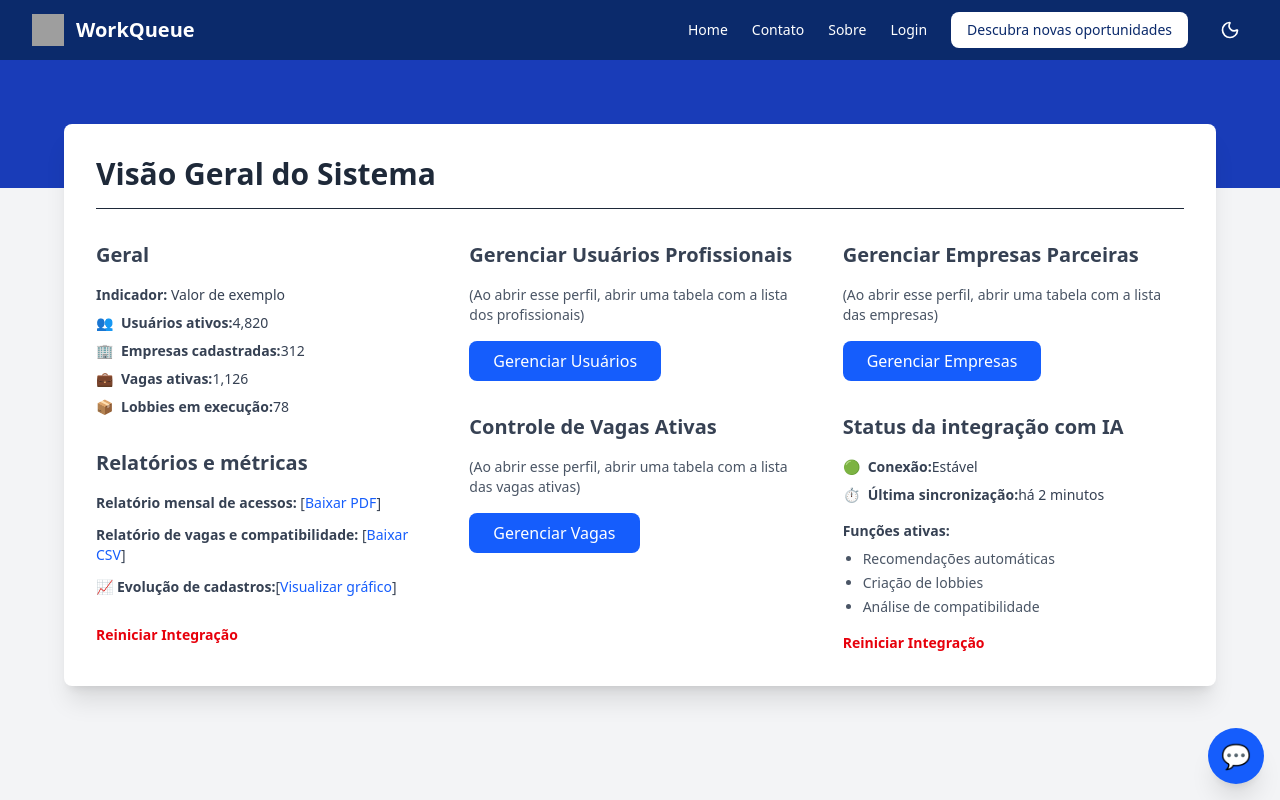
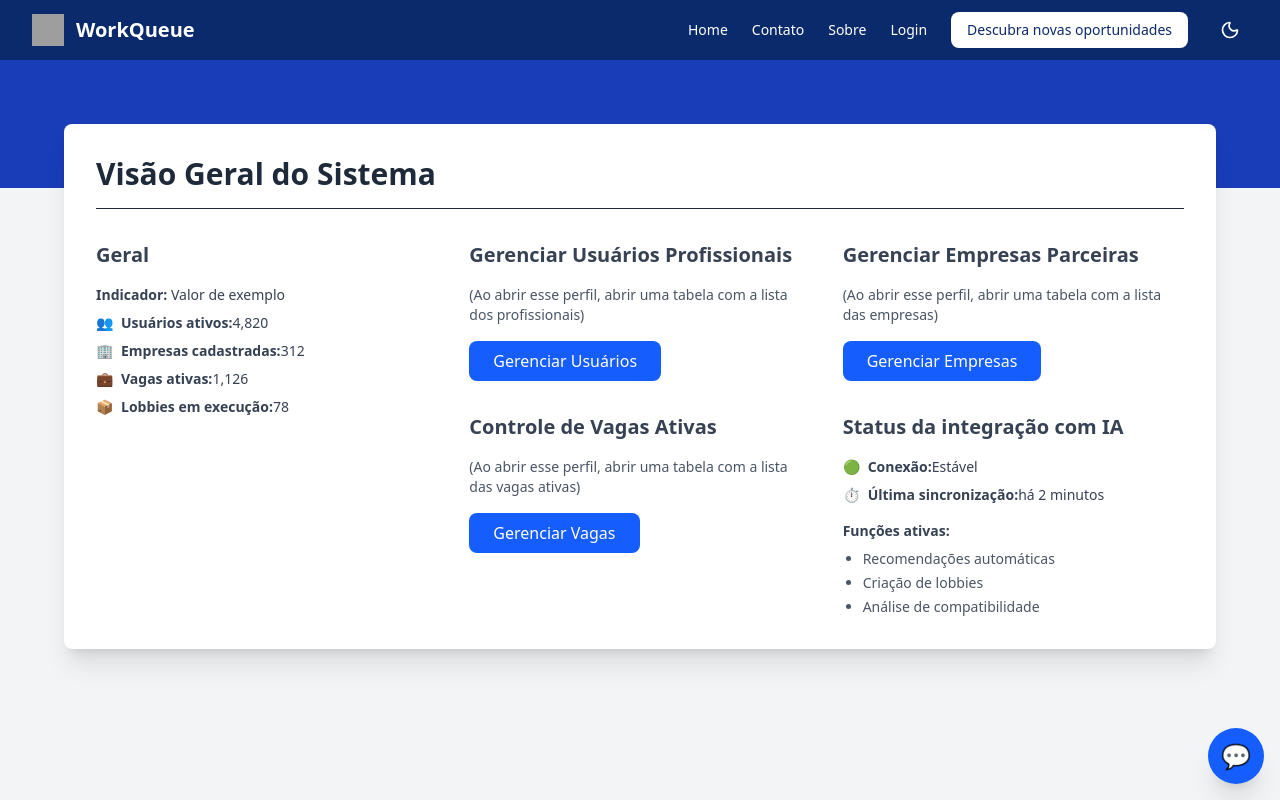
Before and after one commit to Global-Solution-Future-At-Work/Front-e-Web-Workqueue, a React app: page /visao-geral in a window 1280 px wide. Shown: the top 800 px of the page. Built offline with nearby package versions, Linux system fonts and the light colour scheme; grey boxes are pictures that could not be loaded; the HTML template or start-up script is replaced by a standard one.

Commit message:
Comecei a fazer os ultimos ajustes

```diff
--- a/src/pages/CadastroEmpresaForm.jsx
+++ b/src/pages/CadastroEmpresaForm.jsx
@@ -5,7 +5,7 @@ export default function CadastroEmpresaForm() {
   const [formData, setFormData] = useState({
     nome: '',
     email: '',
-    cnpj: '',
+
     atuacao: '',
     tamanho: '',
     descricao: '',
@@ -64,20 +64,7 @@ export default function CadastroEmpresaForm() {
             />
           </div>
 
-          <div>
-            <label htmlFor="cnpj" className="block text-sm font-medium text-gray-700 text-left mb-1">
-              CNPJ:
-            </label>
-            <input
-              type="number"
-              id="cnpj"
-              name="cnpj"
-              value={formData.cnpj}
-              onChange={handleChange}
-              required
-              className="w-full px-4 py-3 border border-gray-300 rounded-lg focus:ring-blue-500 focus:border-blue-500 transition duration-150"
-            />
-          </div>
+
 
           <div>
             <label htmlFor="email" className="block text-sm font-medium text-gray-700 text-left mb-1">
--- a/src/pages/EscolherTipo.jsx
+++ b/src/pages/EscolherTipo.jsx
@@ -2,7 +2,9 @@ import React from 'react';
 
 import { Link } from 'react-router-dom';
 
-const logoUrl = "/workqueue-logo.png";
+import { useNavigate } from 'react-router-dom';
+
+import logo from '../assets/logo.png';
 
 export default function EscolhaCadastro() {
 
@@ -11,15 +13,17 @@ export default function EscolhaCadastro() {
 
   };
 
+  const navigate = useNavigate();
+
   return (
     <div className="min-h-screen flex items-center justify-center bg-gray-50 p-4">
       <div className="bg-white p-8 sm:p-12 rounded-xl shadow-2xl max-w-md w-full text-center">
 
         <div className="mb-8">
             <img
-              src={logoUrl}
+              src={logo}
               alt="WorkQueue Logo"
-              className="mx-auto w-24 h-auto mb-4"
+              className="w-full h-full object-cover"
             />
             <h1 className="text-3xl font-bold text-gray-800">
                 Cadastre-se
--- a/src/pages/FaleConosco.jsx
+++ b/src/pages/FaleConosco.jsx
@@ -8,7 +8,7 @@ export default function FaleConosco() {
   const [sent, setSent] = useState(false);
   const [form, setForm] = useState({
     name: "",
-    email: "",
+
     subject: "",
     message: "",
   });
@@ -74,15 +74,7 @@ export default function FaleConosco() {
                 required
               />
 
-              <input
-                type="email"
-                name="email"
-                placeholder="E-mail"
-                value={form.email}
-                onChange={handleChange}
-                className="p-3 rounded-xl border border-gray-300 focus:outline-none focus:border-blue-500"
-                required
-              />
+
 
               <input
                 type="text"
--- a/src/pages/Sobre.jsx
+++ b/src/pages/Sobre.jsx
@@ -1,6 +1,13 @@
 import React from "react";
 
+import { useNavigate } from "react-router-dom";
+
+import fotomaorobo from '../assets/fotomaorobo.svg';
+
 export default function SobrePage() {
+
+  const navigate = useNavigate();
+
   return (
     <main className="flex flex-col md:flex-row items-center justify-center min-h-screen bg-gray-50 text-gray-900 px-6 py-16">
       {/* Área de texto */}
@@ -37,7 +44,7 @@ export default function SobrePage() {
 
       <div className="md:w-1/2 w-full flex justify-center">
         <img
-          src="/sobre-image.jpg"
+          src={fotomaorobo}
           alt="Tecnologia e Inovação"
           className="rounded-3xl shadow-xl w-full object-cover"
         />
--- a/src/pages/VisaoGeral.jsx
+++ b/src/pages/VisaoGeral.jsx
@@ -75,30 +75,7 @@ export default function VisaoGeral() {
               </p>
             </div>
 
-            <h2 className="text-xl font-semibold text-gray-700 mb-4">
-              Relatórios e métricas
-            </h2>
-            <div className="space-y-3 text-sm text-gray-700">
-              <p>
-                <span className="font-semibold">Relatório mensal de acessos:</span>{" "}
-                [<a href="#" className="text-blue-600 hover:underline">Baixar PDF</a>]
-              </p>
-              <p>
-                <span className="font-semibold">Relatório de vagas e compatibilidade:</span>{" "}
-                [<a href="#" className="text-blue-600 hover:underline">Baixar CSV</a>]
-              </p>
-              <p className="flex items-center">
-                <span className="text-orange-600 mr-1">📈</span>
-                <span className="font-semibold">Evolução de cadastros:</span>{" "}
-                [<button onClick={handleVisualizarGrafico} className="text-blue-600 hover:underline">Visualizar gráfico</button>]
-              </p>
-              <button
-                onClick={handleReiniciarIntegracao}
-                className="text-red-600 font-semibold text-sm hover:underline mt-4"
-              >
-                Reiniciar Integração
-              </button>
-            </div>
+
           </div>
 
           <div className="space-y-8">
@@ -170,12 +147,7 @@ export default function VisaoGeral() {
                   ))}
                 </ul>
               </div>
-              <button
-                onClick={handleReiniciarIntegracao}
-                className="text-red-600 font-semibold text-sm hover:underline mt-4"
-              >
-                Reiniciar Integração
-              </button>
+
             </div>
           </div>
 
```
Also changed, not shown: 1 other file (tests, documents, lock files or other folders).
